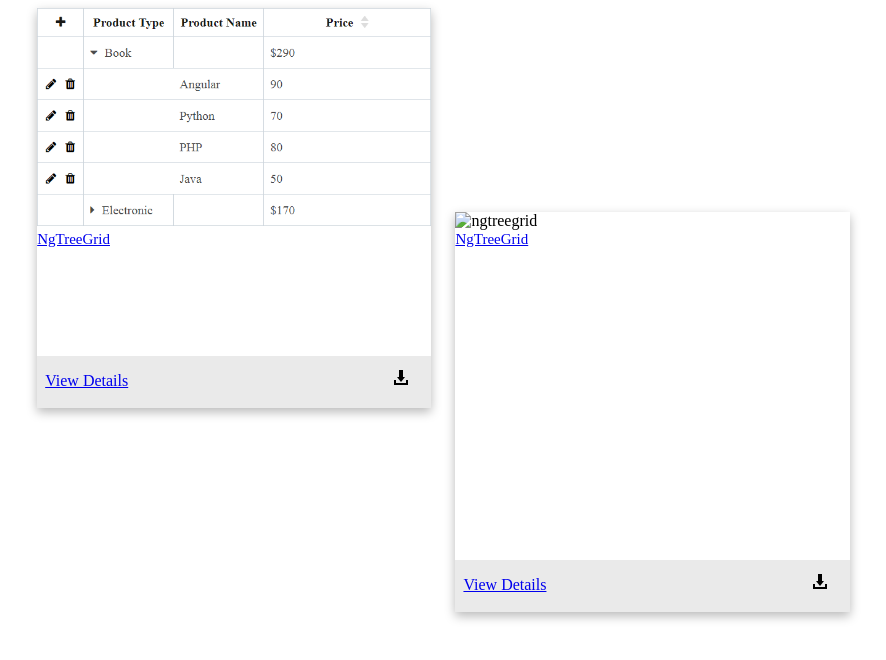
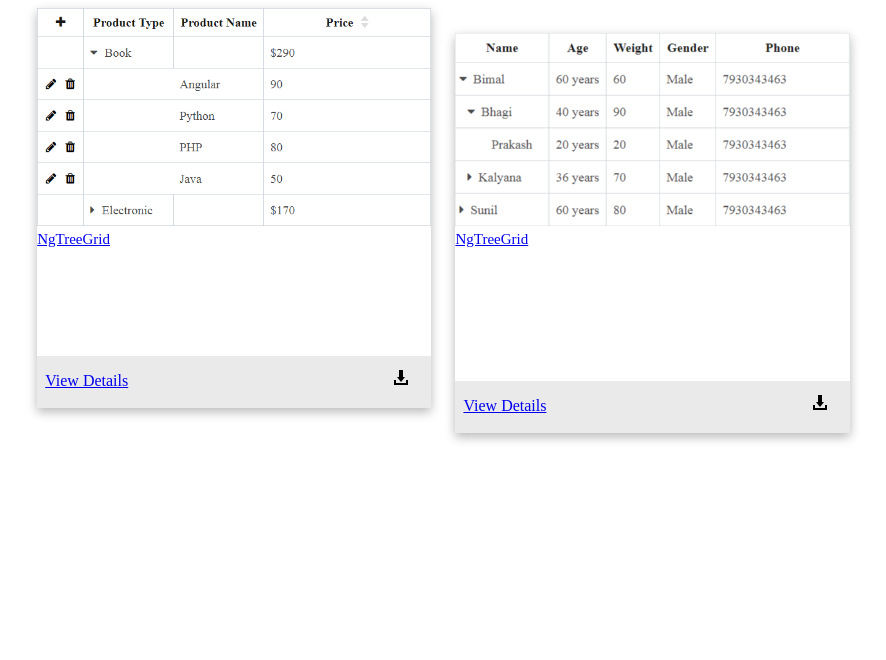
Before and after one commit to debabratapatra/debabratapatra.github.io, a plain HTML site: page index.html in a window 1280 px wide. Shown: the whole page, without its empty margins (130-1016 px from the left). Drawn offline with Linux system fonts and the light colour scheme; no server answers.

Commit message:
Change url.

```diff
--- a/index.html
+++ b/index.html
@@ -31,7 +31,7 @@
             </div>
             <div class="card">
                 <div class="card-header">
-                    <img src="resources/images/ang.png" alt="ngtreegrid">
+                    <img src="resources/images/angular-tree-grid.png" alt="ngtreegrid">
                 </div>
                 <div class="card-body">
                     <div class="card-title">
```
